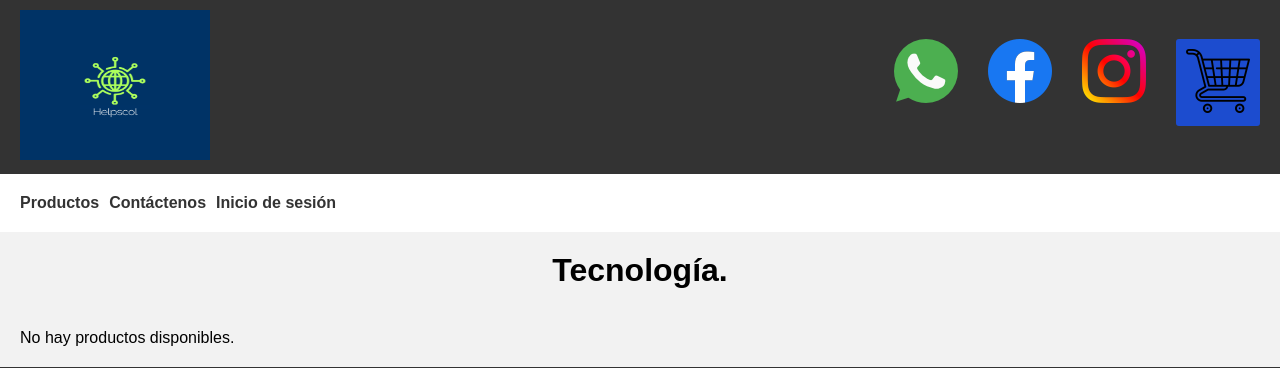
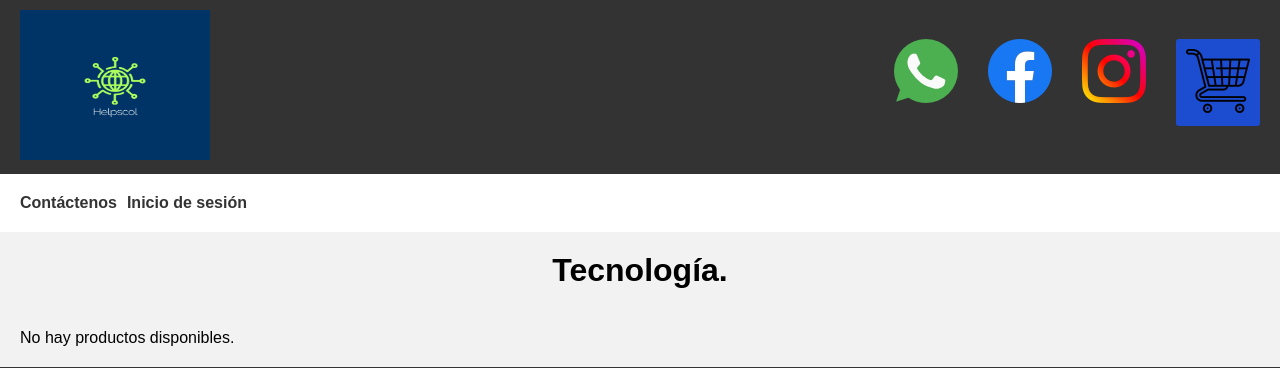
Before and after one commit to josebaqueror/ProyectoX, a PHP site: page / in a window 1280 px wide. Shown: the top 368 px of the page. Run offline with PHP 8.4, Linux system fonts and the light colour scheme; data that the repository does not hold is empty.

Commit message:
producto

```diff
--- a/index.php
+++ b/index.php
@@ -31,7 +31,6 @@
         <div class="menu">
         <nav>
           <ul>
-            <li><a href="index.php">Productos</a></li>
             <li><a href="contactenos.html">Contáctenos</a></li>
             <li><a href="login.html">Inicio de sesión</a></li>
           </ul>
```
